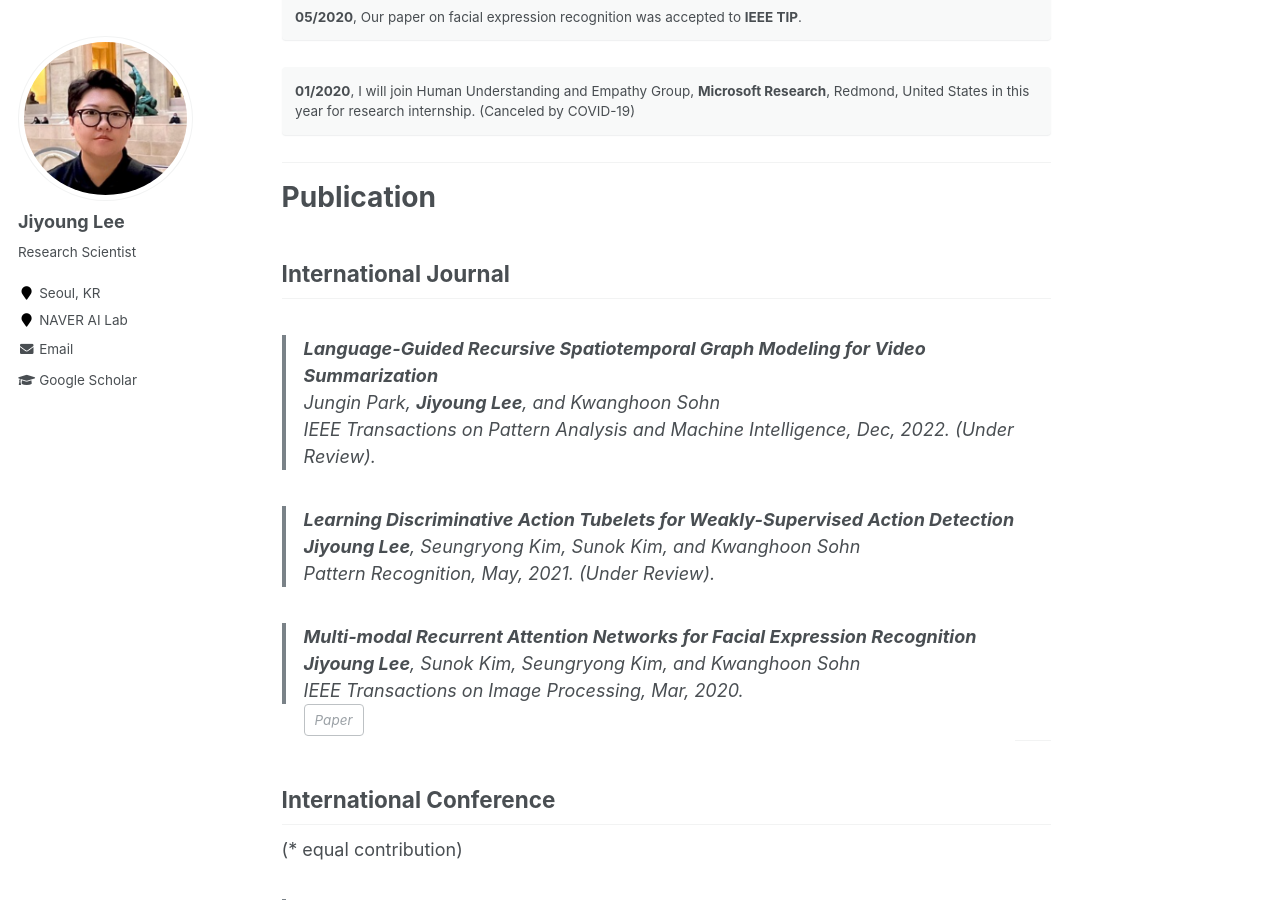
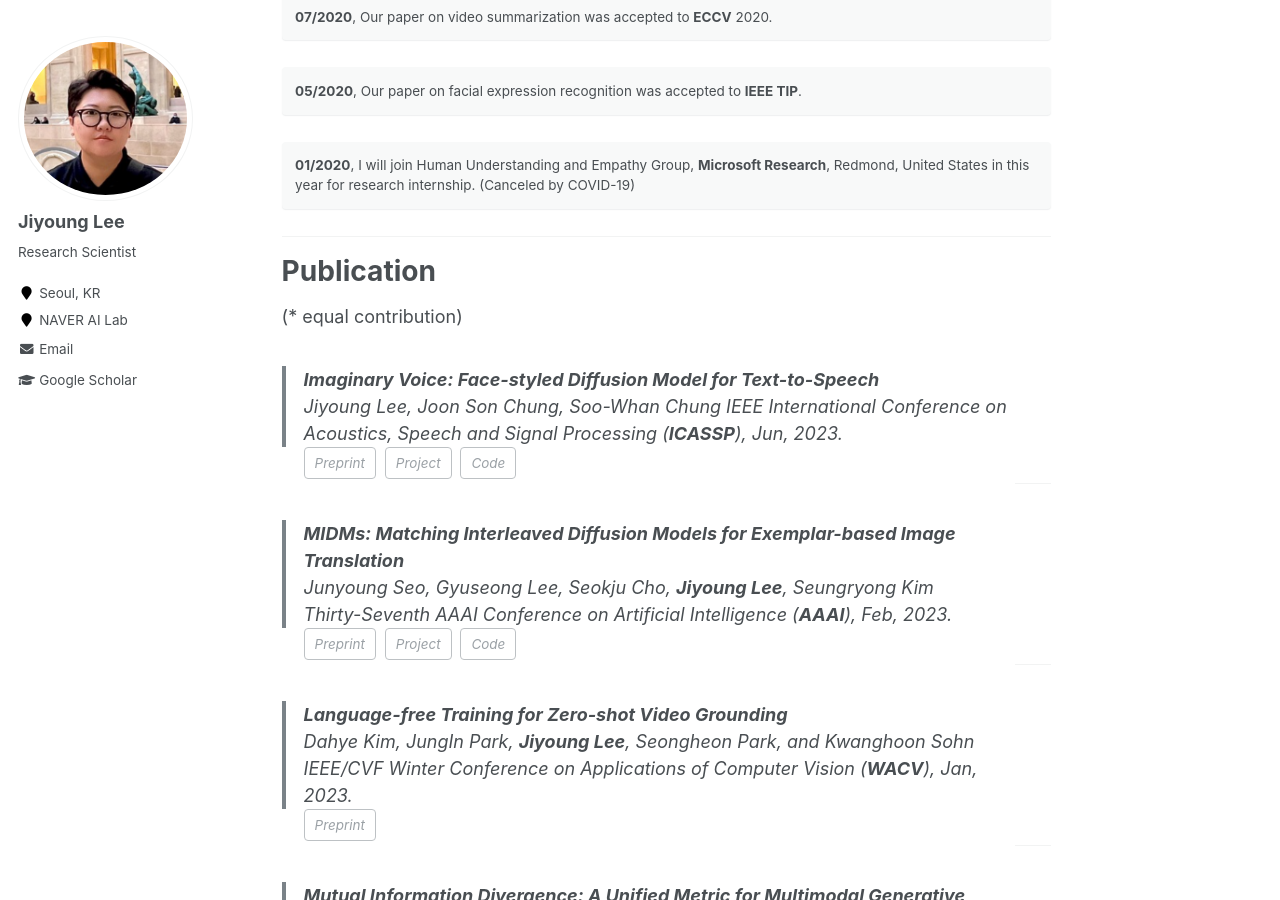
Before and after one commit to lee-jiyoung/lee-jiyoung.github.io, a Jekyll site: the page built from _pages/about.md, in a window 1280 px wide and 900 px high, scrolled down 1585 px. Built offline with Jekyll 4.4.1, drawn with Linux system fonts in a browser that asks for light colours; some of the changed text lies outside the part shown.

Commit message:
Update about.md

```diff
--- a/_pages/about.md
+++ b/_pages/about.md
@@ -27,6 +27,8 @@ I am always looking for interns to collaborate with! If you are interested in do
 
 News
 ======
+**02/2023**, Our paper on text-to-speech was accepted to **ICASSP** 2023.
+{: .notice}
 **11/2022**, Our paper on exemplar-based image translation was accepted to **AAAI** 2023.
 {: .notice}
 **10/2022**, Our paper on zero-shot video grounding was accepted to **WACV** 2023.
@@ -63,31 +65,19 @@ News
 Publication
 ======
 
-## International Journal
 
-> **Language-Guided Recursive Spatiotemporal Graph Modeling for Video Summarization**
-Jungin Park, **Jiyoung Lee**, and Kwanghoon Sohn
-IEEE Transactions on Pattern Analysis and Machine Intelligence, Dec, 2022. (Under Review).
+(* equal contribution)
 
-
-> **Learning Discriminative Action Tubelets for Weakly-Supervised Action Detection**
-**Jiyoung Lee**, Seungryong Kim, Sunok Kim, and Kwanghoon Sohn
-Pattern Recognition, May, 2021. (Under Review).
-
-
-> **Multi-modal Recurrent Attention Networks for Facial Expression Recognition**
-**Jiyoung Lee**, Sunok Kim, Seungryong Kim, and Kwanghoon Sohn
-IEEE Transactions on Image Processing, Mar, 2020.
+> **Imaginary Voice: Face-styled Diffusion Model for Text-to-Speech**
+Jiyoung Lee, Joon Son Chung, Soo-Whan Chung
+IEEE International Conference on Acoustics, Speech and Signal Processing (**ICASSP**), Jun, 2023.
 <span class="page__meta page__taxonomy comment__date" itemprop="keywords">
-<a class="page__taxonomy-item" rel="tag" href="https://ieeexplore.ieee.org/document/9102419">Paper</a>
+<a class="page__taxonomy-item" rel="tag" href="/">Preprint</a>
+<a class="page__taxonomy-item" rel="tag" href="/">Project</a>
+<a class="page__taxonomy-item" rel="tag" href="/">Code</a>
 </span>
 
 -----------
-
-
-
-## International Conference
-(* equal contribution)
 
 
 > **MIDMs: Matching Interleaved Diffusion Models for Exemplar-based Image Translation**
@@ -217,6 +207,16 @@ European Conference on Computer Vision (**ECCV**), Aug, 2020.
 
 -----------
 
+
+> **Multi-modal Recurrent Attention Networks for Facial Expression Recognition**
+**Jiyoung Lee**, Sunok Kim, Seungryong Kim, and Kwanghoon Sohn
+IEEE Transactions on Image Processing, Mar, 2020.
+<span class="page__meta page__taxonomy comment__date" itemprop="keywords">
+<a class="page__taxonomy-item" rel="tag" href="https://ieeexplore.ieee.org/document/9102419">Paper</a>
+</span>
+
+-----------
+
 > **Video Summarization by Learning Relationships between Action and Scene**
 Jungin Park, **Jiyoung Lee**, Sangryul Jeon, and Kwanghoon Sohn
 IEEE/CVF International Conference on Computer Vision Workshop (**ICCVW**), Oct, 2019. (**3rd Award**)
@@ -281,6 +281,19 @@ IEEE International Conference on Image Processing(**ICIP**), Sep, 2017.
 
 -----------
 
+## Preprint
+
+> **Language-Guided Recursive Spatiotemporal Graph Modeling for Video Summarization**
+Jungin Park, **Jiyoung Lee**, and Kwanghoon Sohn
+IEEE Transactions on Pattern Analysis and Machine Intelligence, Dec, 2022. (Under Review).
+
+
+> **Learning Discriminative Action Tubelets for Weakly-Supervised Action Detection**
+**Jiyoung Lee**, Seungryong Kim, Sunok Kim, and Kwanghoon Sohn
+Pattern Recognition, May, 2021. (Under Review).
+
+
+
 Professional Service
 ======
-* Reviewer: ICASSP 2023, ECCV 2022, CVPR 2022-2023, IEEE TPAMI, IEEE TIP, IEEE Access
+* Reviewer: ICML 2023, ICASSP 2023, ECCV 2022, CVPR 2022-2023, IEEE TPAMI, IEEE TIP, IEEE Access
```
